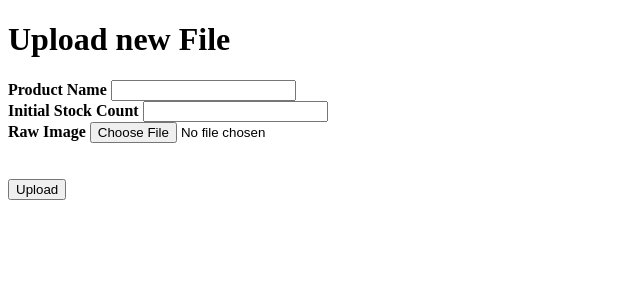
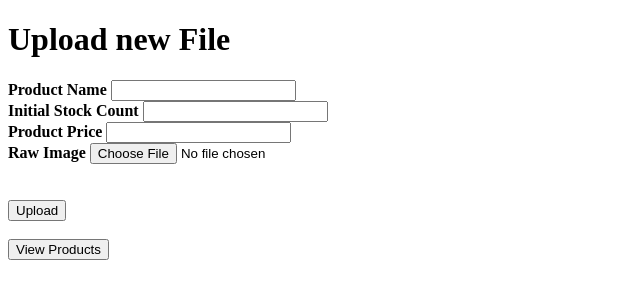
Before and after one commit to caramel-123/nc2-file-upload-flask, a Flask app: page /upload-file in a window 1280 px wide. Shown: the top 300 px of the page, without its empty margins (0-640 px from the left). Run offline with Flask 3, Linux system fonts and the light colour scheme; some libraries are stand-ins or nearby versions.

Commit message:
Add product pricing and product listing functionality

```diff
--- a/db/postgresql/init_db.py
+++ b/db/postgresql/init_db.py
@@ -18,6 +18,7 @@ cur.execute('CREATE TABLE products (id serial PRIMARY KEY,'
                                  'stock_count integer NOT NULL,'
                                  'constraint stock_nonnegative check (stock_count >= 0),'
                                  'review text,'
+                                 'price numeric(10,2) NOT NULL,'
                                  'created_at date DEFAULT CURRENT_TIMESTAMP);'
                                  )
 
--- a/main.py
+++ b/main.py
@@ -4,6 +4,7 @@ import psycopg2
 
 from flask import Flask, flash, request, redirect, url_for, render_template, send_from_directory
 from werkzeug.utils import secure_filename
+from bson import ObjectId
 from db.mongodb.mongodb_connection import create_mongodb_connection
 
 UPLOAD_FOLDER = os.getenv("UPLOAD_DIRECTORY")
@@ -67,14 +68,20 @@ def upload_file():
             product_name = request.form.get('product_name')
             image_mongodb_id = str(result.inserted_id)
             stock_count = int(request.form.get('initial_stock_count'))
+            price = request.form.get('price')
             review = "Sample Review"
 
-            cur.execute('INSERT INTO products (name, image_mongodb_id, stock_count, review)'
-                        'VALUES (%s, %s, %s, %s)',
-                        (product_name,
-                        image_mongodb_id,
-                        stock_count,
-                        review)
+            cur.execute(
+                'INSERT INTO products '
+                '(name, image_mongodb_id, stock_count, review, price) '
+                'VALUES (%s, %s, %s, %s, %s)',
+                (
+                    product_name,
+                    image_mongodb_id,
+                    stock_count,
+                    review,
+                    price
+                )
             )
 
             conn.commit()
@@ -126,6 +133,71 @@ def show_uploaded_images():
 
 
 
+
+@app.route('/products', methods=['GET'])
+def view_products():
+    conn = psycopg2.connect(
+        host=os.environ["POSTGRESQL_DB_HOST"],
+        database=os.environ["POSTGRESQL_DB_DATABASE_NAME"],
+        user=os.environ["POSTGRESQL_DB_USERNAME"],
+        password=os.environ["POSTGRESQL_DB_PASSWORD"]
+    )
+
+    cur = conn.cursor()
+    cur.execute(
+        "SELECT id, name, image_mongodb_id, stock_count, "
+        "review, price FROM products ORDER BY id DESC"
+    )
+
+    rows = cur.fetchall()
+    cur.close()
+    conn.close()
+
+    client, database, collection = create_mongodb_connection(
+        "file-uploads"
+    )
+
+    products = []
+
+    try:
+        for row in rows:
+            product_id, name, image_id, stock, review, price = row
+
+            image_url = None
+
+            try:
+                image = collection.find_one({
+                    "_id": ObjectId(image_id)
+                })
+
+                if image and image.get("file_path"):
+                    image_url = url_for(
+                        "download_file",
+                        name=image["file_path"]
+                    )
+            except Exception:
+                pass
+
+            products.append({
+                "id": product_id,
+                "name": name,
+                "stock_count": stock,
+                "review": review,
+                "price": str(price) if price is not None else None,
+                "image_url": image_url
+            })
+    finally:
+        client.close()
+
+    if ENV_MODE == "backend":
+        return {"data": products}
+
+    return render_template(
+        "view_products.html",
+        products=products
+    )
+
+
 @app.route('/uploads/<name>')
 def download_file(name):
     return send_from_directory(app.config["UPLOAD_FOLDER"], name)
--- a/templates/upload_image.html
+++ b/templates/upload_image.html
@@ -1,27 +1,39 @@
 <!doctype html>
 <title>Upload new File</title>
+
 <h1>Upload new File</h1>
-<form method=post enctype=multipart/form-data>
+
+<form method="post" enctype="multipart/form-data">
     <div>
-        <b> Product Name </b>
-        <input type=text name=product_name>
+        <b>Product Name</b>
+        <input type="text" name="product_name" required>
     </div>
 
     <div>
-        <b> Initial Stock Count </b>
-        <input type=text name=initial_stock_count>
+        <b>Initial Stock Count</b>
+        <input type="number" name="initial_stock_count" min="0" required>
     </div>
 
     <div>
-        <b> Raw Image </b>
-        <input type=file name=file>
+        <b>Product Price</b>
+        <input type="number" name="price" min="0.01" step="0.01" required>
+    </div>
+
+    <div>
+        <b>Raw Image</b>
+        <input type="file" name="file" required>
     </div>
 
     <br>
     <br>
 
     <div>
-        <input type=submit value=Upload>
+        <input type="submit" value="Upload">
     </div>
+</form>
 
-</form>
+<br>
+
+<a href="/products">
+    <button type="button">View Products</button>
+</a>
```
Also changed, not shown: templates/view_products.html (added, +41 -0 lines).
